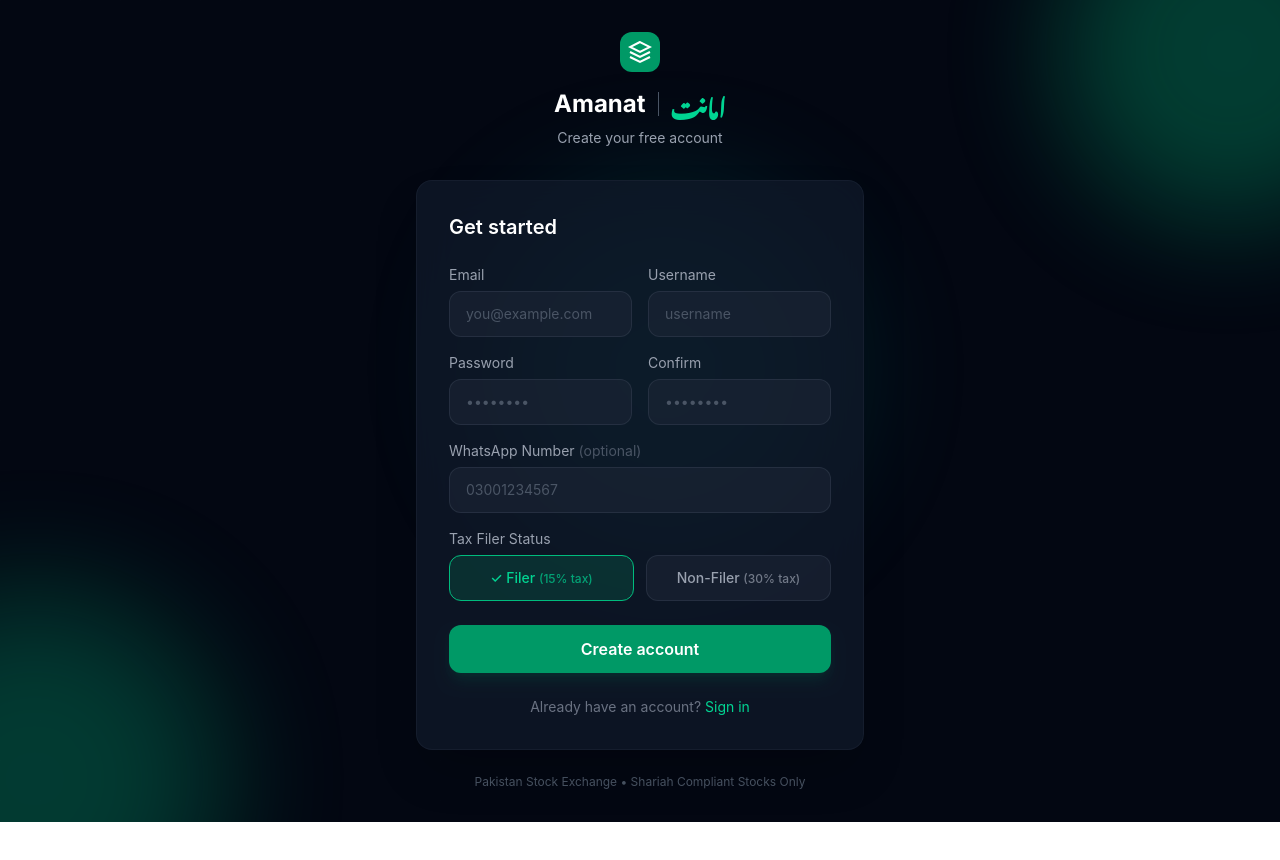
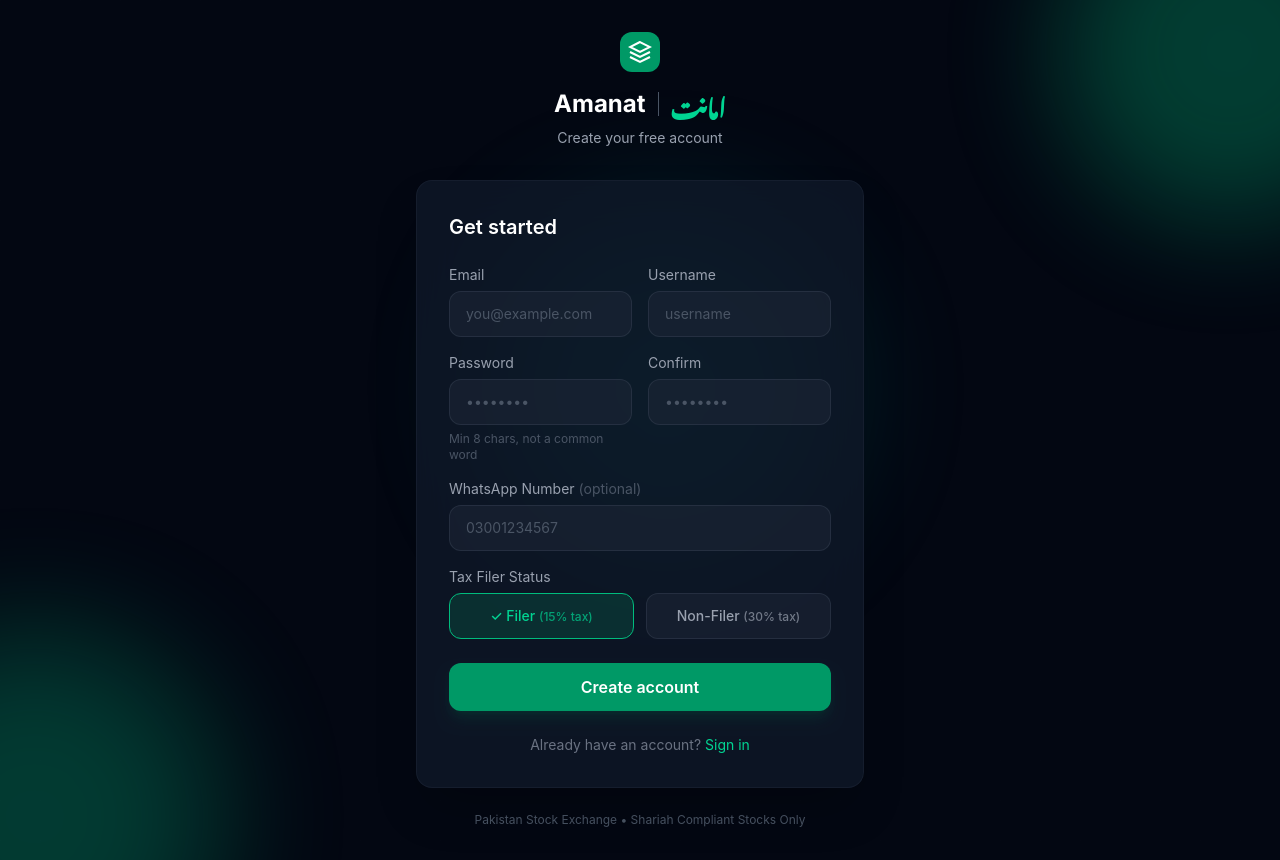
Before and after one commit to RoadtoFire/psx-frontend, a React (Vite) app: page /register in a window 1280 px wide. Before the commit the page ends 822 px from the top, so only its background shows below. Built offline with nearby package versions, Linux system fonts and the light colour scheme; no server answers; a web font is replaced by a local one.

Commit message:
Add password hint on register form

```diff
--- a/src/pages/Register.jsx
+++ b/src/pages/Register.jsx
@@ -136,6 +136,7 @@ export default function Register() {
                   placeholder="••••••••"
                   required
                 />
+                <p className="text-gray-600 text-xs mt-1.5">Min 8 chars, not a common word</p>
               </div>
               <div>
                 <label className="text-gray-400 text-sm mb-1.5 block">Confirm</label>
```
